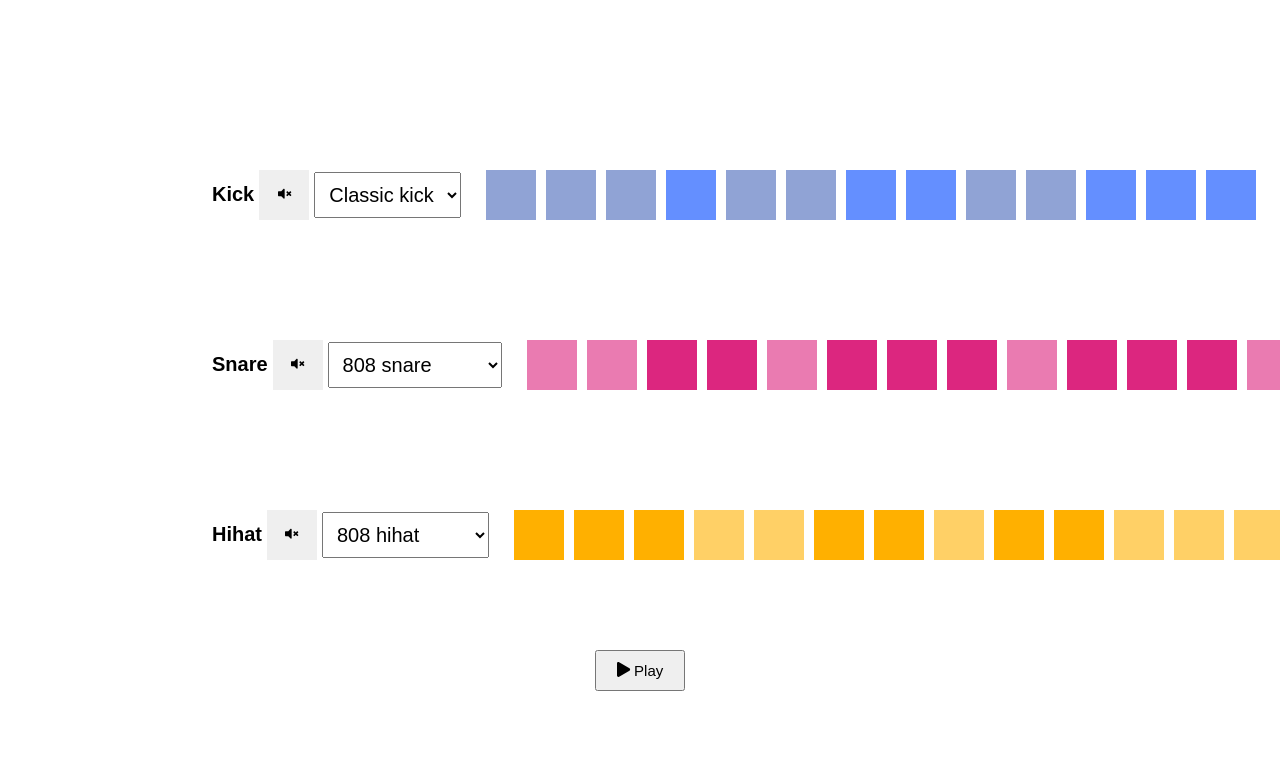
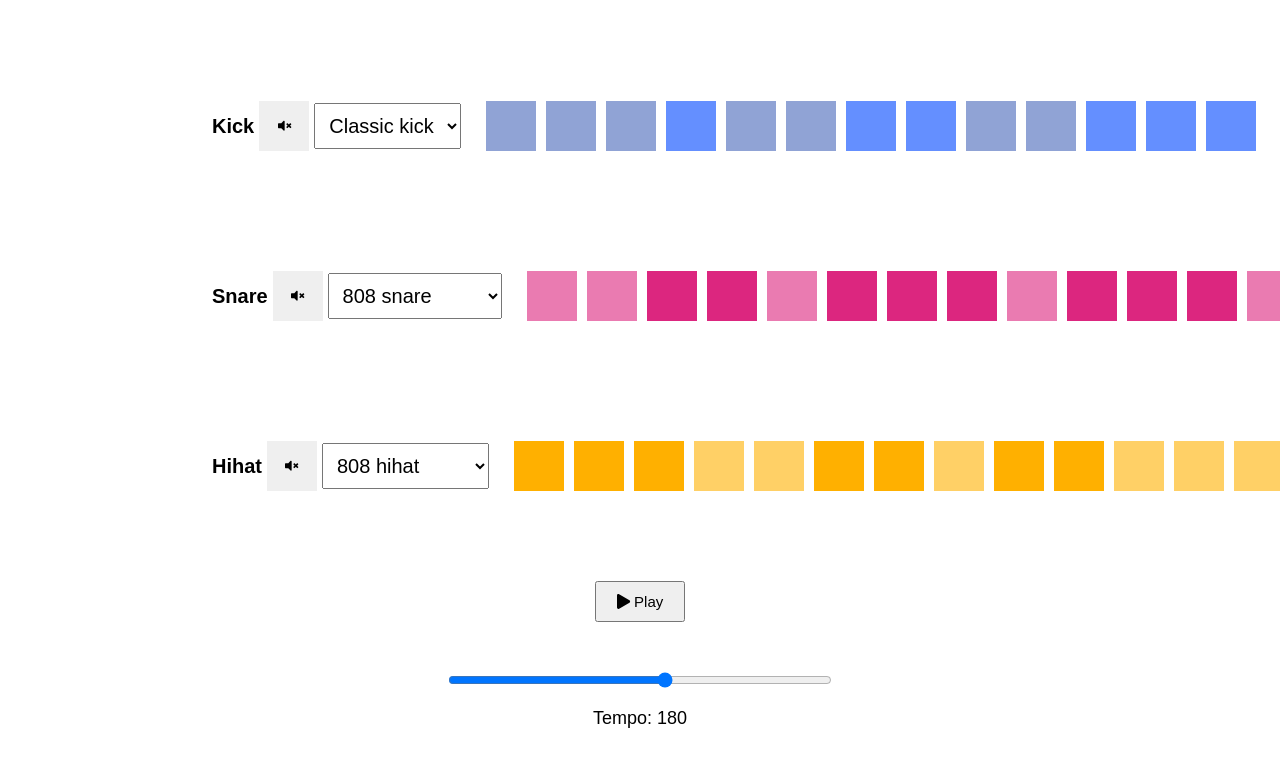
Before and after one commit to krb3d/developedbyed-js-basics, a plain HTML site: page 06_Beatmaker/index.html in a window 1280 px wide. Shown: the top 762 px of the page. Drawn offline with Linux system fonts and the light colour scheme.

Commit message:
update tempo

```diff
--- a/06_Beatmaker/app.js
+++ b/06_Beatmaker/app.js
@@ -21,6 +21,8 @@ class DrumKit {
     this.muteKick = false;
     this.muteSnare = false;
     this.muteHihat = false;
+
+    this.tempoSlider = document.querySelector(".tempo-slider");
   }
 
   repeat() {
@@ -55,7 +57,7 @@ class DrumKit {
     if (this.loop) {
       clearInterval(this.loop);
       this.loop = undefined;
-      this.index = 0;
+      //this.index = 0;
     } else {
       const interval = (1000 * 60) / this.bpm;
       this.loop = setInterval(() => {
@@ -102,6 +104,18 @@ class DrumKit {
         break;
     }
   }
+
+  changeTempo(event) {
+    this.bpm = event.target.value;
+    document.querySelector(".tempo-nr").innerText = this.bpm;
+  }
+
+  updateTempo(event) {
+    if (this.loop) {
+      this.start(); // will disable
+      this.start(); // will enable again with a new BPM
+    }
+  }
 }
 
 const drumKit = new DrumKit();
@@ -128,3 +142,11 @@ drumKit.muteBtn.forEach((s) => {
     drumKit.mute(e);
   });
 });
+
+drumKit.tempoSlider.addEventListener("input", function (e) {
+  drumKit.changeTempo(e);
+});
+
+drumKit.tempoSlider.addEventListener("change", function (e) {
+  drumKit.updateTempo(e);
+});
--- a/06_Beatmaker/index.html
+++ b/06_Beatmaker/index.html
@@ -100,6 +100,18 @@
       </div>
 
       <button class="play"><i class="fas fa-play"></i>&nbsp;Play</button>
+      <div class="tempo">
+        <input
+          type="range"
+          class="tempo-slider"
+          min="20"
+          max="300"
+          value="180"
+          name="tempo-slider"
+          id="tempo-slider"
+        />
+        <p>Tempo: <span class="tempo-nr">180</span></p>
+      </div>
     </div>
 
     <audio class="kick-sound" src="./sounds/kick-classic.wav"></audio>
--- a/06_Beatmaker/style.css
+++ b/06_Beatmaker/style.css
@@ -113,6 +113,21 @@ button.mute.active {
   background: green;
 }
 
+.tempo {
+  margin: 3rem;
+  width: 30%;
+  font-size: large;
+}
+.tempo p {
+  text-align: center;
+}
+.tempo-slider {
+  padding: 1rem;
+  margin: 1rem 0rem;
+  width: 100%;
+  cursor: pointer;
+}
+
 @keyframes playTrack {
   from {
     transform: scale(1);
```
